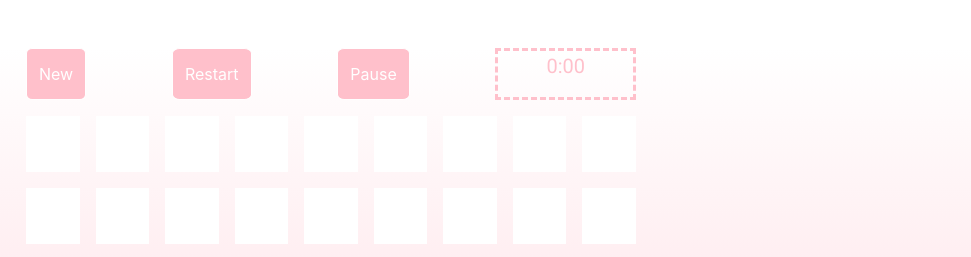
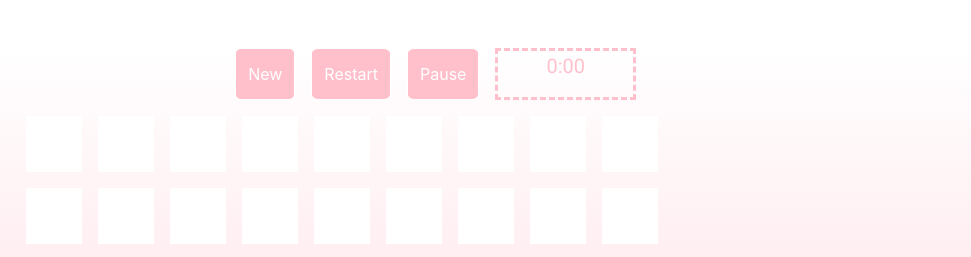
Before and after one commit to easterjd/q1Project-suDoku, a website: page index.html in a window 1280 px wide. Shown: the top 257 px of the page, 309-1280 px from the left. Drawn offline with nearby package versions, Linux system fonts and the light colour scheme.

Commit message:
updated project skeleton to be more reflexive to screen size

```diff
--- a/index.html
+++ b/index.html
@@ -9,7 +9,7 @@
   <link rel="stylesheet" href="https://stackpath.bootstrapcdn.com/bootstrap/4.1.1/css/bootstrap.min.css" integrity="sha384-WskhaSGFgHYWDcbwN70/dfYBj47jz9qbsMId/iRN3ewGhXQFZCSftd1LZCfmhktB" crossorigin="anonymous">
   <link href="https://fonts.googleapis.com/css?family=Roboto" rel="stylesheet">
   <link rel="stylesheet" href="./style/style.css">
-
+  <link rel="stylesheet" href="/style/grid.css">
 <body>
 
   <div class="container-fluid">
@@ -18,12 +18,12 @@
       <div class="col-3">
 
       </div>
-      <div class="col-6 d-flex justify-content-between">
-        <button type="button" class="btn btn-secondary">New</button>
-        <button type="button" class="btn btn-secondary">Restart</button>
+      <div id="controlls" class="col-6 d-flex justify-content-end">
+        <button type="button" class="btn btn-secondary ml-3">New</button>
+        <button type="button" class="btn btn-secondary ml-3">Restart</button>
 
-        <button type="button" class="btn btn-secondary">Pause</button>
-        <div class="timer px-5">
+        <button type="button" class="btn btn-secondary ml-3">Pause</button>
+        <div class="timer px-5 ml-3">
           <p class="text-center align-baseline">0:00</p>
         </div>
       </div>
@@ -39,7 +39,7 @@
       </div>
       <div class="col-6">
 
-        <div class="grid-container">
+        <div class="grid-container mx-auto">
 
           <div class="square"></div>
           <div class="square"></div>
--- /dev/null
+++ b/style/grid.css
@@ -0,0 +1,14 @@
+.grid-container {
+  display: grid;
+  grid-template-columns: repeat(9, 7vh);
+  grid-template-rows: repeat(9, 7vh);
+  justify-content: stretch;
+  grid-gap: 2vh;
+}
+
+.square {
+  border-width: 5px;
+  border-style: solid;
+  border-color: white;
+  background-color: white;
+}
--- a/style/style.css
+++ b/style/style.css
@@ -1,21 +1,6 @@
 .container-fluid {
   background: linear-gradient(to top, pink, rgba(255,255,255,0));
   min-height: 100vh;
-}
-
-.grid-container {
-  display: grid;
-  grid-template-columns: repeat(9, 1fr);
-  grid-template-rows: repeat(9, 7vh);
-  justify-content: center;
-  grid-gap: 2vh;
-}
-
-.square {
-  border-width: 5px;
-  border-style: solid;
-  border-color: white;
-  background-color: white;
 }
 
 .btn {
@@ -48,3 +33,9 @@ p {
   color: pink;
   font-size: 20px;
 }
+
+#controlls {
+  justify-content: space-between;
+  max-width: 80vh;
+  max-height: 10vh;
+}
```
